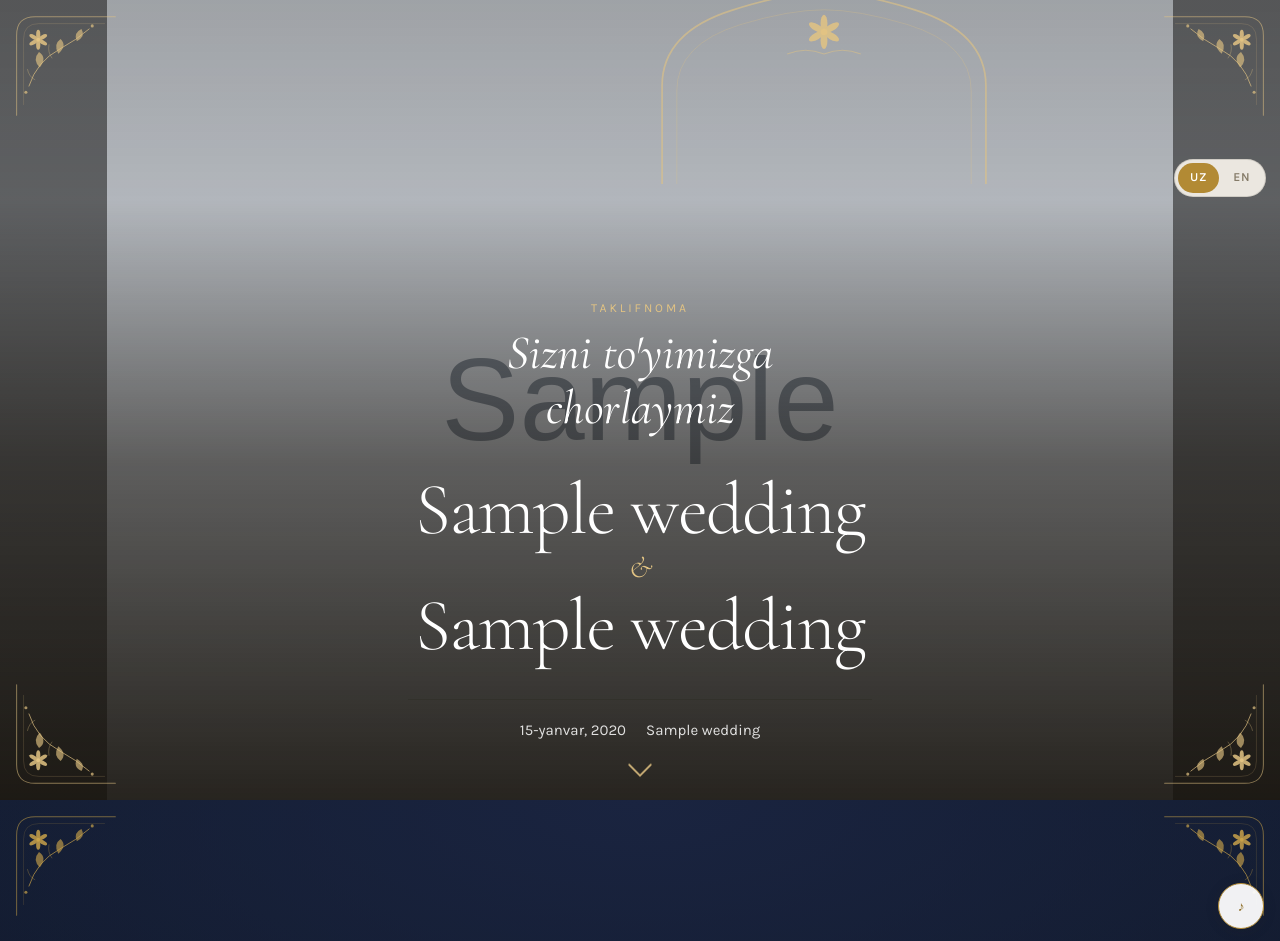
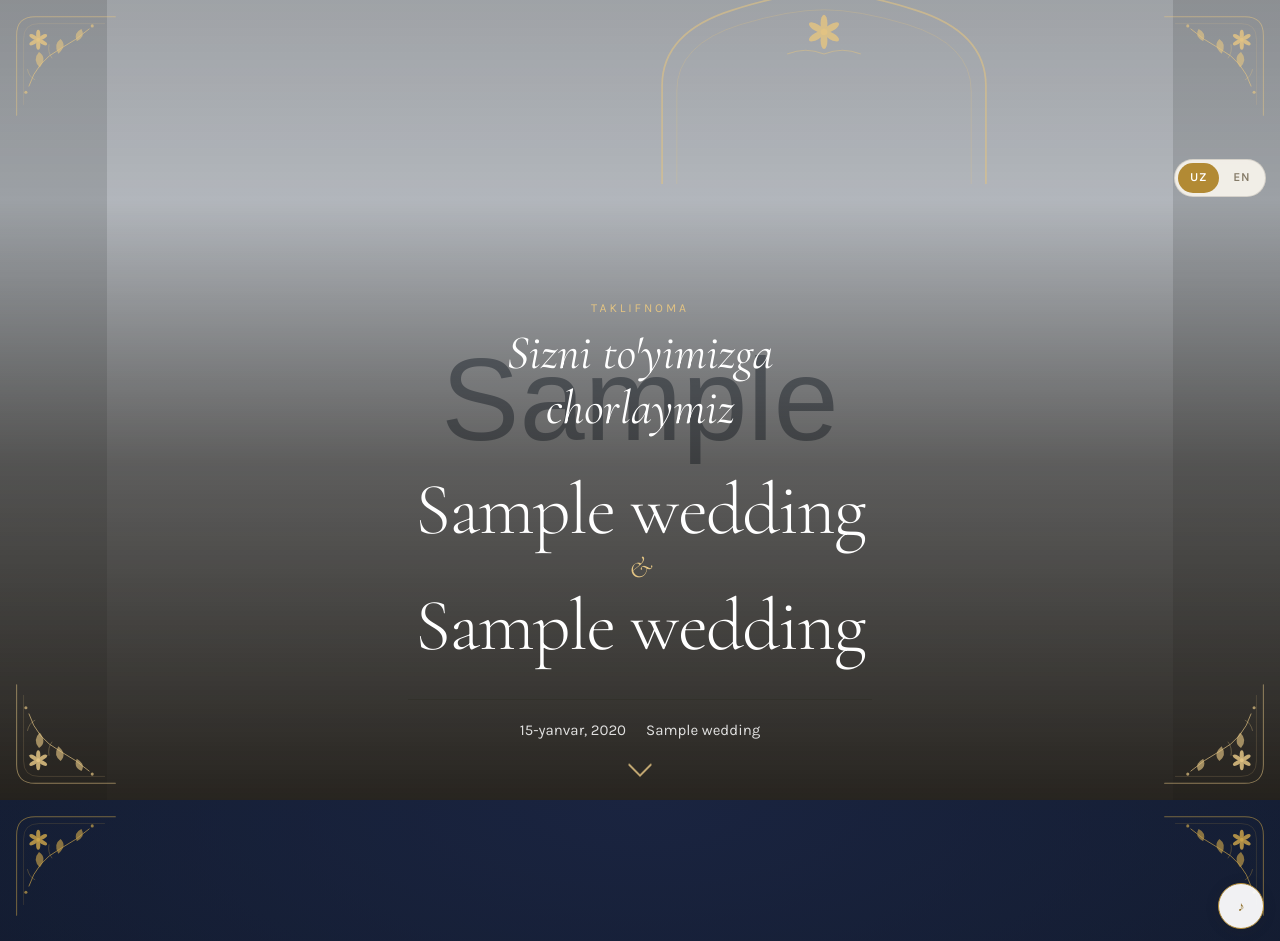
Before and after one commit to Nizomiddin0628/Jaloliddin, a Django app: page / in a window 1280 px wide. Shown: the top 941 px of the page. Run offline with Django 5.2, Linux system fonts and the light colour scheme; tables that the repository leaves empty hold one stand-in row (values such as "Sample post"); grey boxes marked "Sample" are stand-in pictures; some libraries are stand-ins or nearby versions.

Commit message:
fon yoritildi

```diff
--- a/static/css/main.css
+++ b/static/css/main.css
@@ -281,7 +281,7 @@ body:has(.adminbar) .langbar {
   object-fit: cover;
   object-position: center;
   z-index: 0;
-  filter: blur(26px) brightness(0.52) saturate(1.05);
+  filter: blur(26px) brightness(0.88) saturate(1.05);
   transform: scale(1.2);
   animation: kenburns-bg 40s var(--ease) forwards;
 }
```
